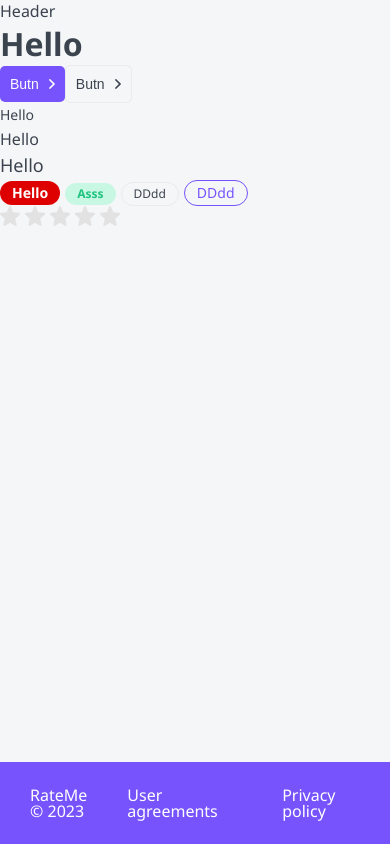
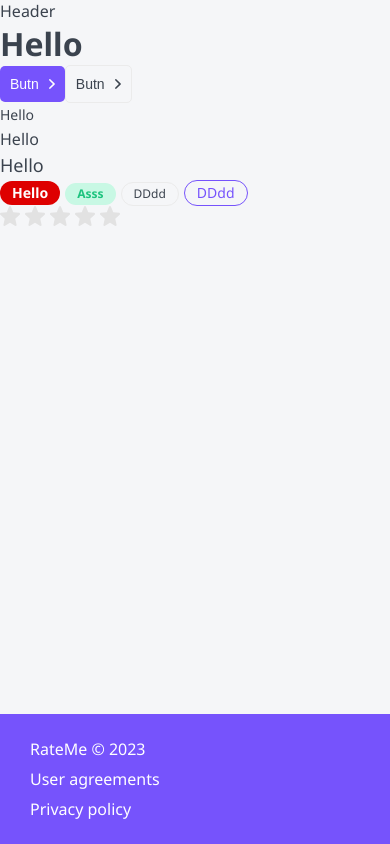
Before and after one commit to MichaelChernyshov/rate-me, a Next.js app: page / in a window 390 px wide. Built offline with nearby package versions, Linux system fonts and the light colour scheme.

Commit message:
Adapted footer

```diff
--- a/Layout/Footer/Footer.module.css
+++ b/Layout/Footer/Footer.module.css
@@ -1,14 +1,20 @@
 .footer {
   display: grid;
   grid-template-columns: 1fr auto auto;
-  gap: 40px;
+  gap: 10px 40px;
   background: var(--primary);
   padding: 25px 30px;
   color: var(--white);
   font-size: 16px;
-  line-height: 16px;
+  line-height: 20px;
 }
 
 .footer a:hover {
   color: var(--gray-light);
 }
+
+@media (max-width: 765px) {
+  .footer {
+    grid-template-columns: 1fr;
+  }
+}
```
